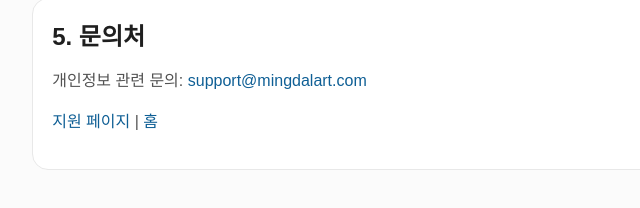
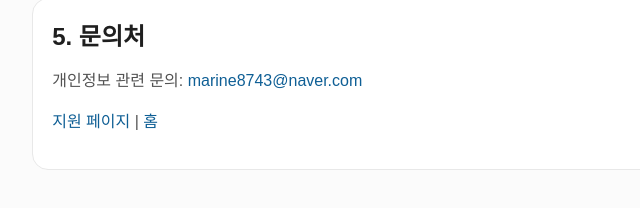
Before and after one commit to YuSeongChoi/Mingdalart, a plain HTML site: page docs/privacy.html in a window 1280 px wide. Shown: the part 730-938 px from the top of the page, 178-818 px from the left. Drawn offline with Linux system fonts and the light colour scheme.

Commit message:
Update support contact email for Pages (#32)

```diff
--- a/docs/privacy.html
+++ b/docs/privacy.html
@@ -49,7 +49,7 @@
 
     <section class="panel">
       <h2>5. 문의처</h2>
-      <p>개인정보 관련 문의: <a href="mailto:support@mingdalart.com">support@mingdalart.com</a></p>
+      <p>개인정보 관련 문의: <a href="mailto:marine8743@naver.com">marine8743@naver.com</a></p>
       <p><a href="support.html">지원 페이지</a> | <a href="index.html">홈</a></p>
     </section>
   </main>
```
Also changed, not shown: docs/support.html (+1 -1 lines).
